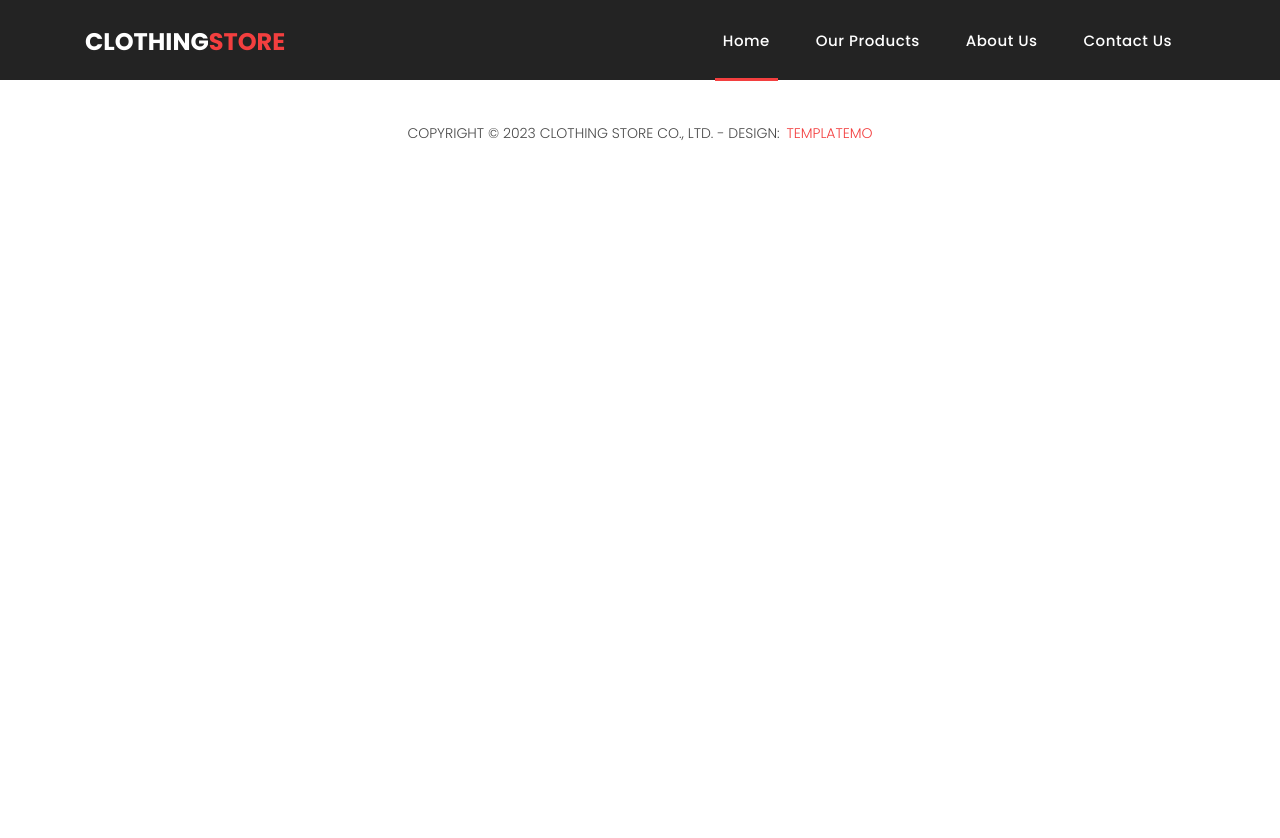
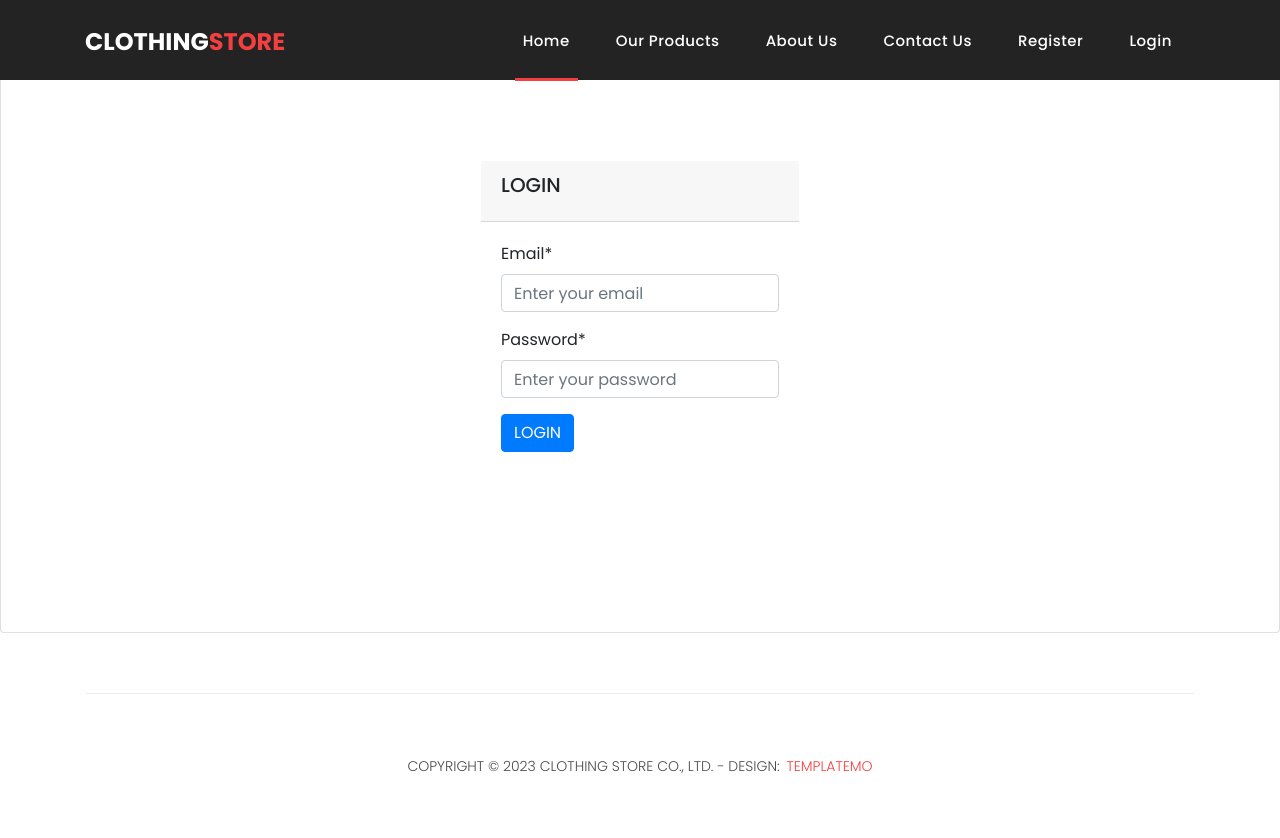
Before and after one commit to Opeoluwa-Fatunmbi/clothing-store, a Django app: page /accounts/login/ in a window 1280 px wide. Before the commit the page ends 140 px from the top, so only its background shows below. Run offline with Django 4.2, Linux system fonts and the light colour scheme; some libraries are stand-ins or nearby versions.

Commit message:
[Add] Login and Register: Crispy Forms

```diff
--- /dev/null
+++ b/apps/accounts/forms.py
@@ -0,0 +1,47 @@
+from django import forms
+from django.contrib.auth.forms import UserCreationForm
+from django.contrib.auth.models import User
+
+
+class RegisterForm(UserCreationForm):
+    first_name = forms.CharField(
+        max_length=50,
+        widget=forms.TextInput(attrs={"placeholder": "Enter your first name"}),
+    )
+    last_name = forms.CharField(
+        max_length=50,
+        widget=forms.TextInput(attrs={"placeholder": "Enter your last name"}),
+    )
+    email = forms.EmailField(
+        widget=forms.EmailInput(attrs={"placeholder": "Enter your email"})
+    )
+    password1 = forms.CharField(
+        label="Password",
+        widget=forms.PasswordInput(attrs={"placeholder": "Enter your password"}),
+    )
+    password2 = forms.CharField(
+        label="Confirm Password",
+        widget=forms.PasswordInput(attrs={"placeholder": "Confirm your password"}),
+    )
+    terms_agreement = forms.BooleanField()
+
+    class Meta:
+        model = User
+        fields = (
+            "email",
+            "first_name",
+            "last_name",
+            "password1",
+            "password2",
+            "terms_agreement",
+        )
+
+
+class LoginForm(forms.Form):
+    email = forms.EmailField(
+        widget=forms.EmailInput(attrs={"placeholder": "Enter your email"})
+    )
+    password = forms.CharField(
+        label="Password",
+        widget=forms.PasswordInput(attrs={"placeholder": "Enter your password"}),
+    )
--- a/apps/accounts/templates/accounts/login.html
+++ b/apps/accounts/templates/accounts/login.html
@@ -1,10 +1,24 @@
 {% extends "common/index.html" %}
 
 {% load static %}
+{% load crispy_forms_tags %}
+
+{% block title %}Login{% endblock title %}
 
 {% block content %}
 
+<div class="card" style="padding: 10em 30em 10em 30em;">
+      <div class="card-header">
+        <h5 class="card-title">LOGIN</h5>
+      </div>
+      <div class="card-body">
+        <form>
+            {{form|crispy}}
+          <button type="submit" class="btn btn-primary">LOGIN</button>
+        </form>
+      </div>
+</div>
 
 
 
-{% endblock content %}
+{% endblock %}
--- a/apps/accounts/urls.py
+++ b/apps/accounts/urls.py
@@ -2,9 +2,9 @@ from django.urls import path
 from . import views
 
 
-app_name = 'accounts'
+app_name = "accounts"
 
 urlpatterns = [
-    path('register/', views.RegisterView.as_view(), name='register'),
-    path('login/', views.LoginView.as_view(), name='login')
+    path("register/", views.RegisterView.as_view(), name="register"),
+    path("login/", views.LoginView.as_view(), name="login"),
 ]
--- a/apps/accounts/views.py
+++ b/apps/accounts/views.py
@@ -1,20 +1,25 @@
 from django.shortcuts import render, redirect
 from django.views import View
-
+from .forms import RegisterForm, LoginForm
 
 # Create your views here.
 
 
 class RegisterView(View):
     def get(self, request):
-        return render(request, 'accounts/register.html')
+        form = RegisterForm()
+        context = {"form": form}
+        return render(request, "accounts/register.html", context)
 
     def post(self, request):
         return redirect("")
 
+
 class LoginView(View):
     def get(self, request):
-        return render(request, 'accounts/login.html')
+        form = LoginForm()
+        context = {"form": form}
+        return render(request, "accounts/login.html", context)
 
     def post(self, request):
         return redirect("")
--- a/apps/common/templates/common/index.html
+++ b/apps/common/templates/common/index.html
@@ -45,14 +45,14 @@ https://templatemo.com/tm-546-sixteen-clothing
     <header class="">
       <nav class="navbar navbar-expand-lg">
         <div class="container">
-          <a class="navbar-brand" href="index.html"><h2>Clothing<em>Store</em></h2></a>
+          <a class="navbar-brand" href="/"><h2>Clothing<em>Store</em></h2></a>
           <button class="navbar-toggler" type="button" data-toggle="collapse" data-target="#navbarResponsive" aria-controls="navbarResponsive" aria-expanded="false" aria-label="Toggle navigation">
             <span class="navbar-toggler-icon"></span>
           </button>
           <div class="collapse navbar-collapse" id="navbarResponsive">
             <ul class="navbar-nav ml-auto">
               <li class="nav-item active">
-                <a class="nav-link" href="index.html">Home
+                <a class="nav-link" href="/">Home
                   <span class="sr-only">(current)</span>
                 </a>
               </li>
@@ -64,6 +64,12 @@ https://templatemo.com/tm-546-sixteen-clothing
               </li>
               <li class="nav-item">
                 <a class="nav-link" href="contact.html">Contact Us</a>
+              </li>
+              <li class="nav-item">
+                <a class="nav-link" href="{% url 'accounts:register' %}">Register</a>
+              </li>
+              <li class="nav-item">
+                <a class="nav-link" href="{% url 'accounts:login' %}">Login</a>
               </li>
             </ul>
           </div>
--- a/clothing_store/settings/base.py
+++ b/clothing_store/settings/base.py
@@ -37,6 +37,8 @@ THIRD_PARTY_APPS = [
     "debug_toolbar",
     "sweetify",
     "whitenoise",
+    "crispy_forms",
+    "crispy_bootstrap5",
 ]
 
 LOCAL_APPS = [
@@ -47,6 +49,10 @@ LOCAL_APPS = [
 ]
 
 INSTALLED_APPS = DJANGO_APPS + THIRD_PARTY_APPS + LOCAL_APPS
+
+
+CRISPY_ALLOWED_TEMPLATE_PACKS = "bootstrap5"
+CRISPY_TEMPLATE_PACK = "bootstrap5"
 
 
 AUTH_USER_MODEL = "accounts.User"
```
Also changed, not shown: apps/accounts/templates/accounts/register.html (+24 -0 lines).
